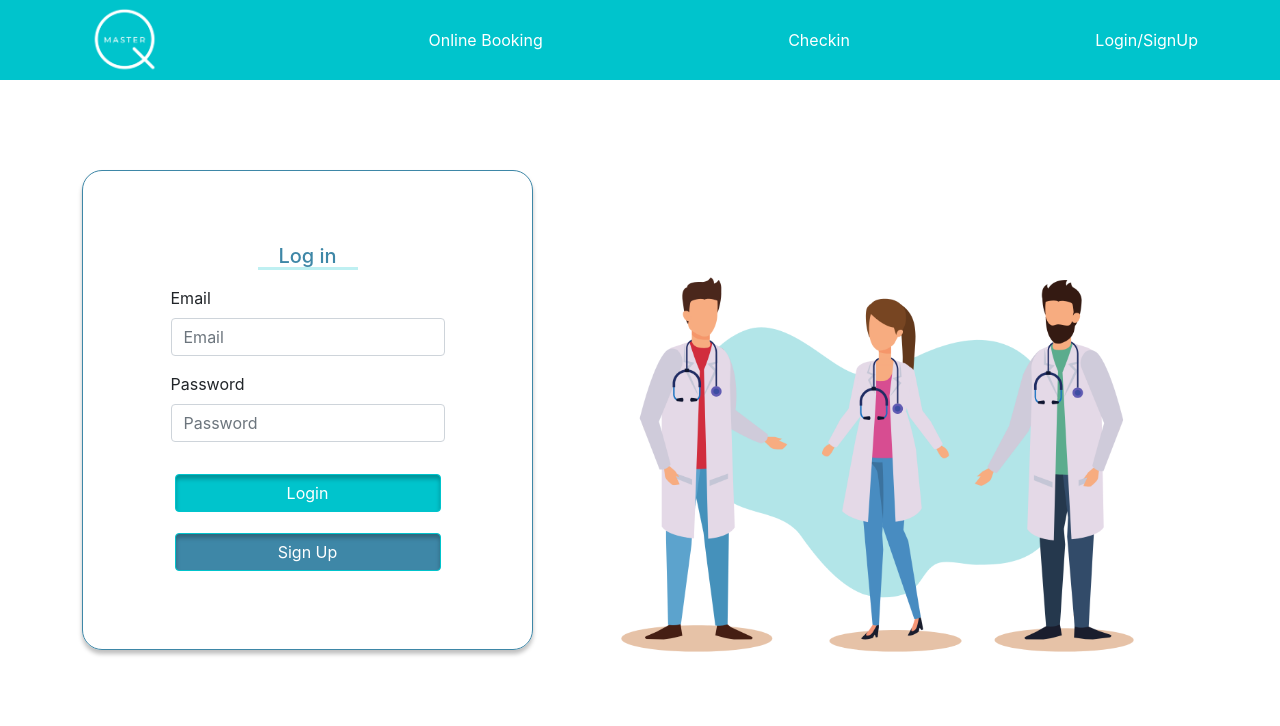
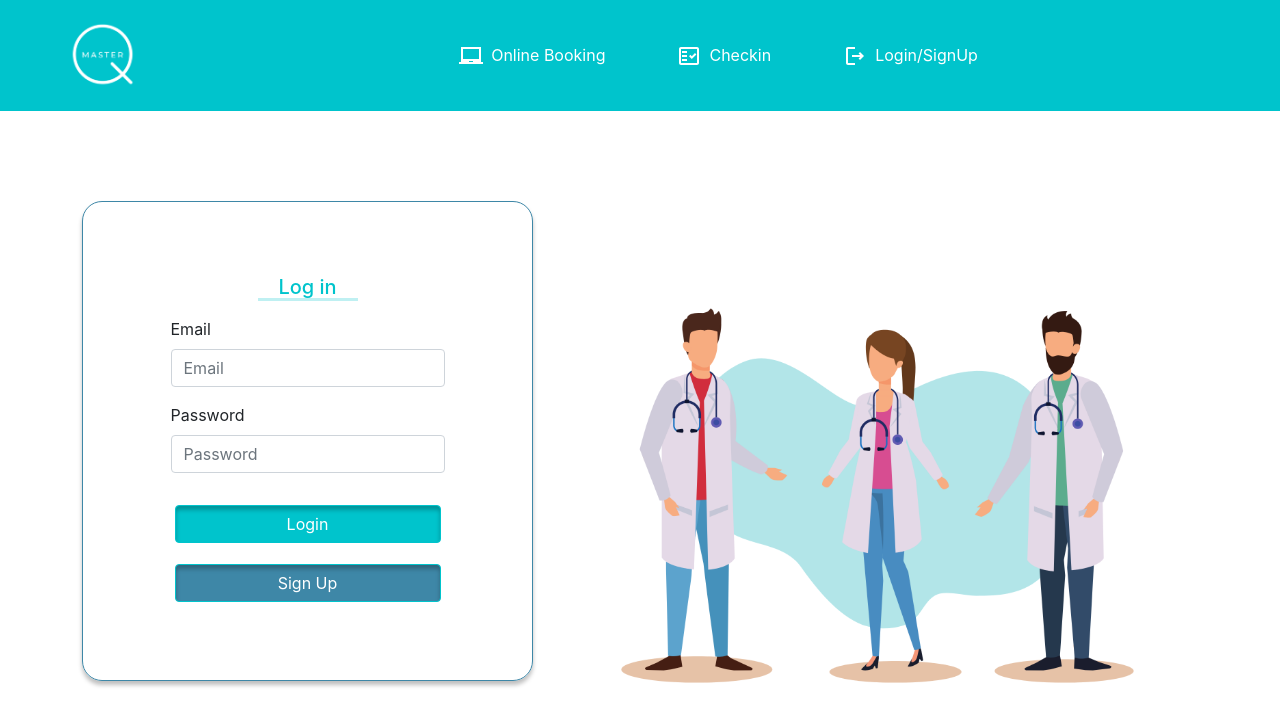
Before and after one commit to JamesMB209/front-patient-masterQ, a React (Create React App) app: page /login in a window 1280 px wide. Shown: the top 726 px of the page. Built offline with nearby package versions, Linux system fonts and the light colour scheme; no server answers.

Commit message:
inqueue/pharmacy style updated

```diff
--- a/package.json
+++ b/package.json
@@ -5,6 +5,7 @@
   "dependencies": {
     "@emotion/react": "^11.7.1",
     "@emotion/styled": "^11.6.0",
+    "@mui/icons-material": "^5.3.1",
     "@mui/material": "^5.4.0",
     "@testing-library/jest-dom": "^5.16.1",
     "@testing-library/react": "^12.1.2",
--- a/src/App.css
+++ b/src/App.css
@@ -12,9 +12,11 @@
   font-size: calc(10px + 2vmin);
   color: white;
 } */
+
 .navbar {
-  height: 5vh;
+  background-color: #00c4cc !important;
   text-decoration: none;
+  display: block !important;
 }
 
 .theme {
--- a/src/App.js
+++ b/src/App.js
@@ -2,7 +2,7 @@ import React, { useEffect } from 'react';
 import { useDispatch, useSelector } from 'react-redux';
 import { Routes, BrowserRouter, Link, Route, } from 'react-router-dom';
 
-import { Navbar, NavItem, Container } from 'react-bootstrap';
+import { Navbar, NavItem, Container, Nav } from 'react-bootstrap';
 
 import LoginPage from './pages/LoginPage';
 import BookingPage from './pages/BookingPage';
@@ -13,6 +13,10 @@ import { logoutNowThunk } from './redux/auth/actions';
 
 import logo from './assets/logo-white.png'
 
+import LaptopChromebookOutlinedIcon from '@mui/icons-material/LaptopChromebookOutlined';
+import FactCheckOutlinedIcon from '@mui/icons-material/FactCheckOutlined';
+import LogoutOutlinedIcon from '@mui/icons-material/LogoutOutlined';
+import LoginOutlinedIcon from '@mui/icons-material/LoginOutlined';
 
 function App() {
   const dispatch = useDispatch();
@@ -25,41 +29,70 @@ function App() {
     }
   });
 
-
   return (
     <BrowserRouter>
       <div className="App">
-        <Navbar className="navbar">
-          <Container>
+        <Navbar className="navbar" expand="lg">
+          <Container fluid>
             <Navbar.Brand href="#home">
               <img
                 src={logo}
                 width="85"
                 height="85"
-                className="d-inline-block align-top"
+                className="d-inline-block align-top ms-5"
                 alt="logo"
               />
             </Navbar.Brand>
 
-            <NavItem>
-              <Link to="/booking" className="nav-item">Online Booking</Link>
-            </NavItem>
-            <NavItem>
-              <Link to="/active" className="nav-item">Checkin</Link>
-            </NavItem>
+            <Navbar.Toggle aria-controls="navbarScroll" />
+
+            <Navbar.Collapse id="navbarScroll">
+                <Nav
+            className="m-auto my-2 my-lg-0"
+            style={{ maxHeight: '120px' }}
+            navbarScroll
+          >
+
+            <Nav.Link href="/booking" className="nav-item mx-4"> <LaptopChromebookOutlinedIcon className="mx-2"/>
+              Online Booking</Nav.Link>
+
+            <Nav.Link href="/active" className="nav-item mx-4"> <FactCheckOutlinedIcon className="mx-2"/>
+              Checkin</Nav.Link>
+
             {isAuthenticated
               ? (
-                <NavItem>
-                  <Link to="/login" onClick={() => dispatch(logoutNowThunk())} className="nav-item">Logout</Link>
-                </NavItem>
+                <Nav.Link >
+                  <Link to="/login"
+                  onClick={() => dispatch(logoutNowThunk())} className="nav-item mx-4">
+                    <LogoutOutlinedIcon className="mx-2"/>
+                    Logout</Link>
+                </Nav.Link>
               )
               : (
-                <NavItem>
-                  <Link to="/login" className="nav-item">Login/SignUp</Link>
-                </NavItem>
+                <Nav.Link >
+                  <Link to="/login" className="nav-item mx-4">
+                  <LogoutOutlinedIcon className="mx-2"/>
+                  Login/SignUp</Link>
+                </Nav.Link>
               )}
-          </Container>
-        </Navbar>
+
+            {/* {isAuthenticated
+              ? (
+                  <Nav.Link
+                  href="/login"
+                  onClick={() => dispatch(logoutNowThunk())} className="nav-item mx-4"> <LogoutOutlinedIcon className="mx-2"/>
+                    Logout</Nav.Link>
+              )
+              : (
+                  <Nav.Link
+                  href="/login"
+                  className="nav-item"><LoginOutlinedIcon className="mx-2"/>
+                    Login/SignUp</Nav.Link>
+              )} */}
+                </Nav>
+              </Navbar.Collapse>
+            </Container>
+          </Navbar>
 
         <Routes>
           <Route path="/login" element={<LoginPage />} />
--- a/src/App.scss
+++ b/src/App.scss
@@ -32,13 +32,17 @@ body {
   min-height: 100%;
 }
 
+p {
+  color: $blueTwo;
+}
+
 #root {
   height: 100%;
 }
 
 .navbar {
   background-color: $blueOne;
-  height: 10vh;
+
 }
 
 .nav-item {
--- a/src/components/InQueue.js
+++ b/src/components/InQueue.js
@@ -2,10 +2,10 @@ import { useSelector } from "react-redux";
 import { Container, Row, Col } from "react-bootstrap";
 import login_img from '../assets/6.png';
 
-export default function InQueue() {
+export default function InQueue(props) {
   /** Load inital stores */
   const patientObj = useSelector((state) => state.patientObjStore)
-  //console.log(patientObj)
+  //console.log(props)
 
   return (
     <>
@@ -13,27 +13,49 @@ export default function InQueue() {
       <Row>
         <Col lg={5} sm={12}>
     {/* patientObj.queuePosition > 0 */}
-      {patientObj.queuePosition < 5
+      {patientObj.queuePosition > 0
         /** In the queue */
-        ? <div className='queue_box pt-5'>
-          <div className='overlap_box'>
-            <h4>Dr. {patientObj.assigned.doctor}</h4>
-            <h4>Room {patientObj.assigned.room}</h4>
+        ?
+        <div className='queue_box pt-5'>
+          <div>
+          {patientObj.state == "PHARMACY"
+          ?
+          <>
+          <div className='overlap_box_pharmacy'>
+          <h4>{patientObj.assigned.doctor}</h4>
+          </div>
+          </>
+          :
+          <>
+          <div className='overlap_box_doctor'>
+          <h4>Dr. {patientObj.assigned.doctor}</h4>
+          <h4>Room {patientObj.assigned.room}</h4>
+          </div>
+          </>}
           </div>
 
-          <h5 className='my-3 pt-5'>Hello {patientObj.f_name}</h5>
-          <h5 className='m-5'>your position in the queue</h5>
-          <p>{patientObj.queuePosition}</p>
-
-          <h5 className='m-5'>Estimated Wait Time</h5>
-          <p>{patientObj.queuePosition*5}</p>
+        <h5 className='my-3 pt-5'>
+          Hello {patientObj.f_name},</h5>
+          <h5 className='m-5'>
+            Your position in the {patientObj.state.toLowerCase()} queue</h5>
+          <h3>{patientObj.queuePosition}</h3>
+          <h5 className='m-5'>
+            Estimated Wait Time</h5>
+          <h3>{patientObj.queuePosition*props.waitTime} minutes</h3>
         </div>
 
         /** First in-line to the room and whilst inside room. */
-        : <div>
-          <p>go to room.</p>
-        </div>}
-
+        : <div className='queue_box_ready pt-5'>
+        <div className='overlap_box_ready'>
+          </div>
+          <h4 className='ready_text'>
+            Please go to <br/>
+            <strong>Room {patientObj.assigned.room} </strong>
+            <br/>for doctor <br/>
+            <strong>{patientObj.assigned.doctor}</strong>
+            </h4>
+        </div>
+        }
         </Col>
         <Col lg={7} sm={12} className="login-right">
           <img src={login_img} alt="login-img" className="login-img" />
--- a/src/components/Pharmacy.js
+++ /dev/null
@@ -1,25 +0,0 @@
-import { useSelector } from "react-redux";
-
-
-export default function Pharmacy() {
-    /** Load inital stores */
-    const patientObj = useSelector((state) => state.patientObjStore)
-
-
-    return (
-        <>
-            <p>this is the pharmacy page</p>
-            {patientObj.queuePosition > 0
-                /** In the queue */
-                ? <div>
-                    <p>your position in the queue</p>
-                    <p>{patientObj.queuePosition}</p>
-                </div>
-
-                /** First in-line to the room and whislt inside room. */
-                : <div>
-                    <p>go to room.</p>
-                </div>}
-        </>
-    );
-}
--- a/src/pages/ActivePage.js
+++ b/src/pages/ActivePage.js
@@ -4,7 +4,6 @@ import { useSelector, useDispatch } from "react-redux";
 
 import { Button } from "react-bootstrap";
 
-import Pharmacy from "../components/Pharmacy";
 import Checkin from "../components/Checkin";
 import InQueue from "../components/InQueue";
 import Review from "../components/Review";
@@ -54,13 +53,12 @@ export default function ActivePage() {
   return (
     <>
       {state === CHECKIN ? <Checkin /> : ""}
-      {state === DOCTOR ? <InQueue /> : ""}
-      {state === PHARMACY ? <Pharmacy /> : ""}
+      {state === DOCTOR ? <InQueue page={DOCTOR} waitTime={5}/> : ""}
+      {state === PHARMACY ? <InQueue page={PHARMACY} waitTime={3}/> : ""}
       {state === REVIEW ? <Review /> : ""}
 
       {/** TESTING CODE FOR A FAKE DOCTOR AND PHARMACY BUTTON TO BE REMOVED */}
       <div>
-      <Button className='buttonOne' onClick={clickDoctor}>In Queue</Button>
         <Button className='buttonOne' onClick={clickDoctor}>Doctor next</Button>
         <Button className='buttonOne' onClick={clickPharmacy}>Pharmacy next</Button>
       </div>
--- a/src/styles/_custom.scss
+++ b/src/styles/_custom.scss
@@ -1,6 +1,7 @@
 $blueOne: #00c4cc;
 $blueTwo: #3E87A7;
 $blueThree: #006c72;
+$blueLight: #EDF4F7;
 
 $white: white;
 
@@ -22,19 +23,39 @@ $theme-colors: (
 @mixin box {
     border: 1px solid $blueTwo;
     border-radius: 20px;
-    padding: 10px;
+    padding-top: auto;
+    padding-bottom: auto;
     margin-top: 20%;
     min-height: 60vh;
     box-shadow: 0px 4px 4px rgba(0, 0, 0, 0.25);
 }
 
+@mixin  overlap_box {
+
+    width: 70%;
+    height: 40%;
+    border-radius: 20px;
+    display: block;
+    margin-left: auto;
+    margin-right: auto;
+    padding: 30px;
+    margin-top: -100px;
+    box-shadow: 0px 4px 4px rgba(0, 0, 0, 0.25);
+    min-height: 120px;
+}
+
 h5 {
-    color: $blueTwo;
+    color: $blueOne;
     @include center-all;
 }
 
 h4 {
     color: $white;
+}
+
+h3 {
+    color: $blueThree;
+
 }
 
 .under-line {
--- a/src/styles/login.scss
+++ b/src/styles/login.scss
@@ -4,7 +4,6 @@
     @include center-all;
     @include box;
 }
-
 
 .login-img {
     width: 80%;
@@ -15,23 +14,40 @@
 
 .queue_box {
     text-align: center;
-    border: 2px solid $blueOne !important;
+    border: 2px solid $blueLight !important;
     @include box;
 }
 
-.overlap_box {
+.queue_box_ready {
+    text-align: center;
+    border: 2px solid $blueLight !important;
     background-color: $blueOne;
-    width: 70%;
-    height: 40%;
-    border-radius: 20px;
-    display: block;
-    margin-left: auto;
-    margin-right: auto;
-    padding: 25px;
-    margin-top: -100px;
-    box-shadow: 0px 4px 4px rgba(0, 0, 0, 0.25);
+    color: $white;
+    @include box;
+}
+
+.overlap_box_doctor {
+    background-color: $blueOne;
+    @include overlap_box;
+}
+
+.overlap_box_pharmacy {
+    background-color: $blueTwo;
+    @include overlap_box;
+}
+
+.overlap_box_ready {
+    background-color: $blueLight;
+    @include overlap_box;
 }
 
 .logo {
     width: 250px;
 }
+
+.ready_text {
+    line-height: 90px !important;
+    display: block;
+    margin-top: 10%;
+    font-size: 25px;
+}
```
Also changed, not shown: src/nav.js (added, +18 -0 lines), 1 other file (tests, documents, lock files or other folders).
